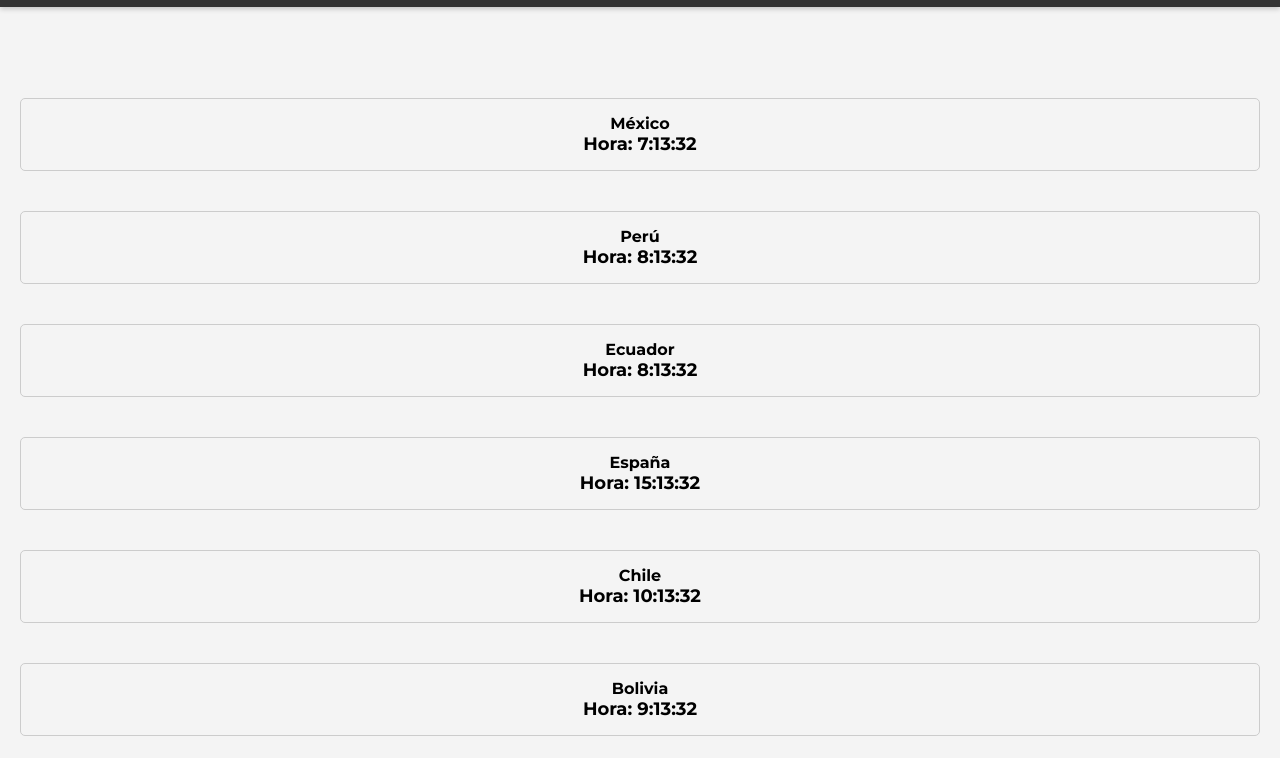
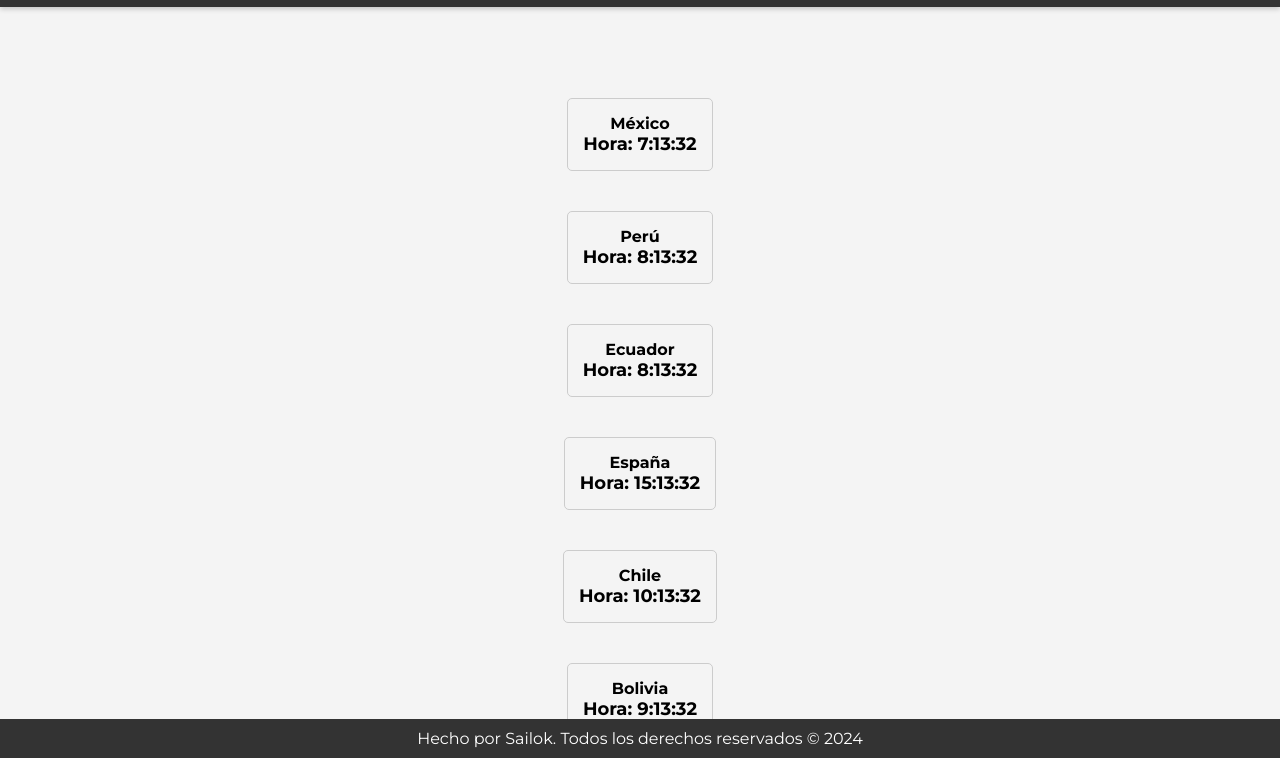
Before and after one commit to Sailok25/ChronoHub, a plain HTML site: page index.html in a window 1280 px wide. Shown: the part 42-800 px from the top of the page. Drawn offline with Linux system fonts and the light colour scheme; a web font is replaced by a local one.

Commit message:
Update main.css

```diff
--- a/main.css
+++ b/main.css
@@ -1,9 +1,24 @@
+*{
+    margin: 0;
+    padding: 0;
+    box-sizing: border-box;
+}
+
+#all{
+    width: 100%;
+    height: 100%;
+    margin: 0 auto;
+}
+
+
+
 /* Apartat del BODY */
 body {
     font-family: 'Montserrat', sans-serif;
     background-color: #f4f4f4;
     margin: 0;
     padding: 0;
+    height: 100%;
 }
 
 header {
@@ -79,9 +94,11 @@ header {
 /* Apartado del MAIN */
 main {
     display: flex;
-    flex-wrap: wrap;
-    justify-content: space-around;
-    margin-top: 120px;
+    flex-direction: column;
+    justify-content: center;
+    align-items: center;
+    margin-top: 120px; /* Ajusta el margen superior según sea necesario */
+    margin-bottom: 120px; /* Ajusta el margen inferior según sea necesario */
 }
 
 
@@ -109,12 +126,17 @@ main {
 
 
 /* Apartat del FOOTER */
+/* Apartat del FOOTER */
 footer {
     background-color: #333;
     color: #fff;
     text-align: center;
     padding: 10px;
+    position: fixed;
+    bottom: 0;
+    width: 100%;
 }
+
 
 /* Estilos específicos para el cronómetro */
 
```
